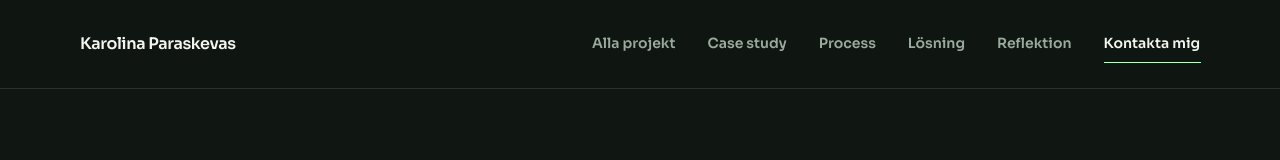
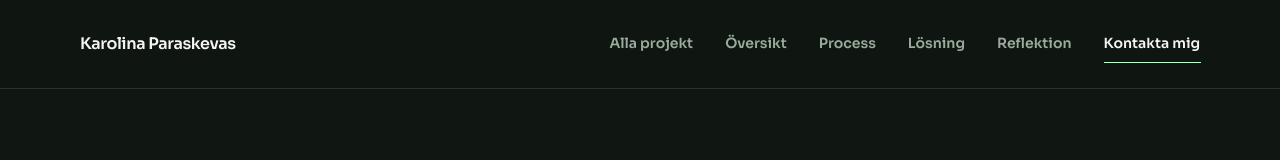
Before and after one commit to Karro-fi/karolina-portfolio, a Next.js app in the folder karolina-portfolio-vercel-upload/: page /case/duro in a window 1280 px wide. Shown: the top 160 px of the page. Built offline with nearby package versions, Linux system fonts and the light colour scheme; no server answers.

Commit message:
Förfina gemensam casehierarki

```diff
--- a/karolina-portfolio-vercel-upload/app/case/EditorialCase.tsx
+++ b/karolina-portfolio-vercel-upload/app/case/EditorialCase.tsx
@@ -24,7 +24,6 @@ type GalleryImage = {
 };
 
 export type EditorialCaseProps = {
-  period: string;
   readingTime: string;
   eyebrow: string;
   title: string;
@@ -91,7 +90,7 @@ export default function EditorialCase(props: EditorialCaseProps) {
             initialHref="#case"
             items={[
               { href: '/', label: 'Alla projekt' },
-              { href: '#case', label: 'Case study' },
+              { href: '#case', label: 'Översikt' },
               { href: '#process', label: 'Process' },
               { href: '#solution', label: 'Lösning' },
               { href: '#reflection', label: 'Reflektion' },
@@ -143,7 +142,7 @@ export default function EditorialCase(props: EditorialCaseProps) {
             <h2>{props.challengeTitle}</h2>
           </div>
           <div className="prose-large">
-            {props.challengeText.slice(0, 2).map((paragraph) => (
+            {props.challengeText.map((paragraph) => (
               <p key={paragraph}>{paragraph}</p>
             ))}
           </div>
@@ -282,10 +281,10 @@ export default function EditorialCase(props: EditorialCaseProps) {
       <a className="next-case" href={props.nextHref}>
         <span>Nästa case</span>
         <strong>{props.nextLabel}</strong>
-        <span aria-hidden="true">↗</span>
+        <span aria-hidden="true">→</span>
       </a>
 
-      <SiteFooter backHref="/" backLabel="Till portfolion ↗" />
+      <SiteFooter backHref="/" backLabel="← Till portfolion" />
     </main>
   );
 }
```
